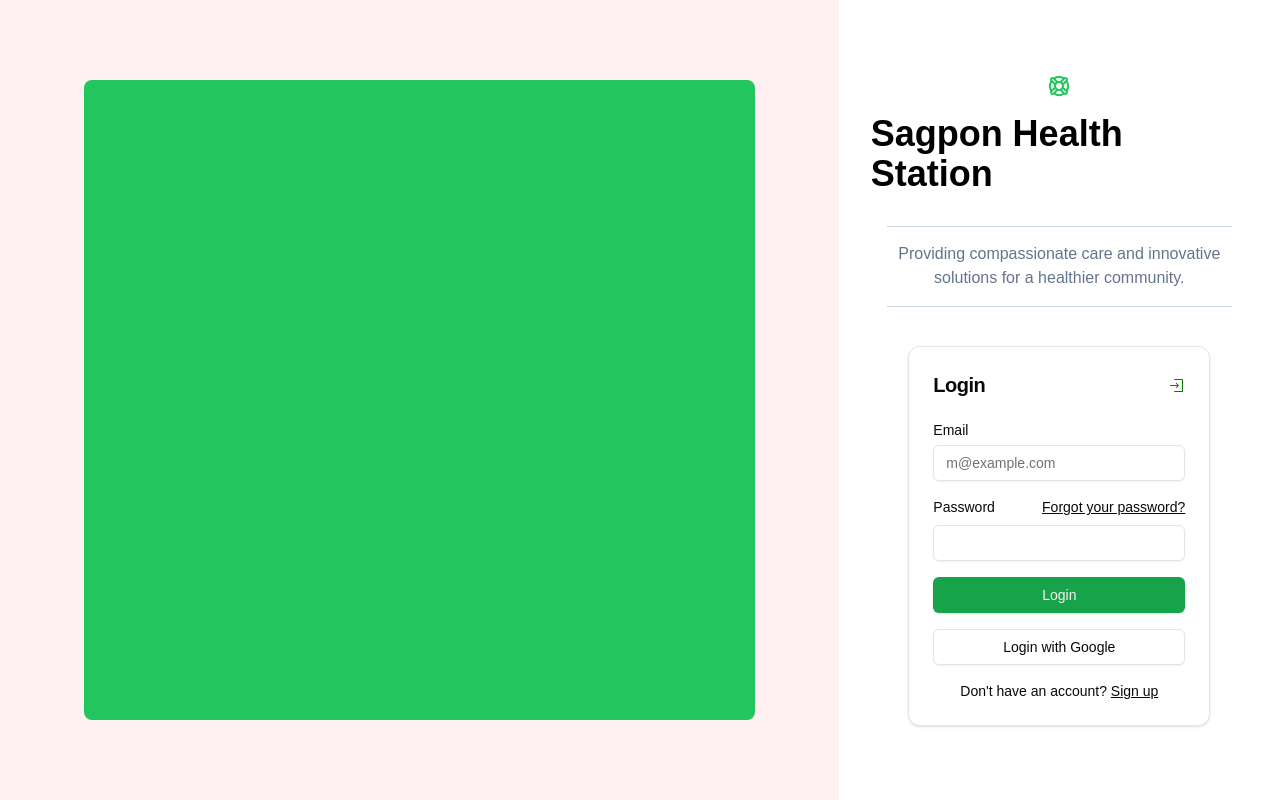
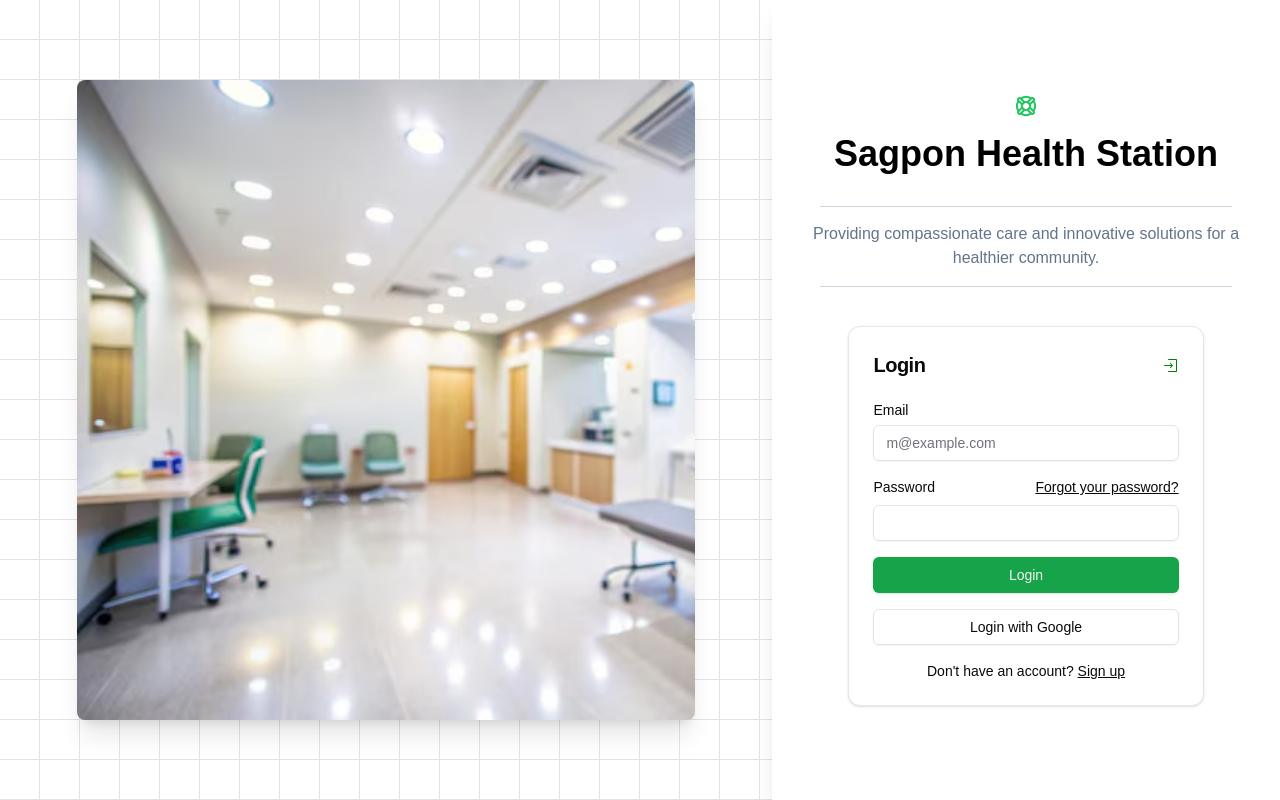
Before and after one commit to zorncbllr/sagpon-medical-system, a React (Vite) app in the folder client/: page /login in a window 1280 px wide. Built offline with nearby package versions, Linux system fonts and the light colour scheme.

Commit message:
styled login page

```diff
--- /dev/null
+++ b/client/src/components/ui/grid-pattern.tsx
@@ -0,0 +1,72 @@
+import { useId } from "react";
+
+import { cn } from "../../lib/utils";
+
+interface GridPatternProps {
+  width?: number;
+  height?: number;
+  x?: number;
+  y?: number;
+  squares?: Array<[x: number, y: number]>;
+  strokeDasharray?: string;
+  className?: string;
+  [key: string]: unknown;
+}
+
+export function GridPattern({
+  width = 40,
+  height = 40,
+  x = -1,
+  y = -1,
+  strokeDasharray = "0",
+  squares,
+  className,
+  ...props
+}: GridPatternProps) {
+  const id = useId();
+
+  return (
+    <svg
+      aria-hidden="true"
+      className={cn(
+        "pointer-events-none absolute inset-0 h-full w-full fill-gray-400/30 stroke-gray-400/30",
+        className
+      )}
+      {...props}
+    >
+      <defs>
+        <pattern
+          id={id}
+          width={width}
+          height={height}
+          patternUnits="userSpaceOnUse"
+          x={x}
+          y={y}
+        >
+          <path
+            d={`M.5 ${height}V.5H${width}`}
+            fill="none"
+            strokeDasharray={strokeDasharray}
+          />
+        </pattern>
+      </defs>
+      <rect width="100%" height="100%" strokeWidth={0} fill={`url(#${id})`} />
+      {squares && (
+        <svg x={x} y={y} className="overflow-visible">
+          {squares.map(([x, y]) => (
+            <rect
+              strokeWidth="0"
+              key={`${x}-${y}`}
+              width={width - 1}
+              height={height - 1}
+              x={x * width + 1}
+              y={y * height + 1}
+            />
+          ))}
+        </svg>
+      )}
+    </svg>
+  );
+}
+
+export default GridPattern;
--- a/client/src/index.css
+++ b/client/src/index.css
@@ -17,6 +17,7 @@ body {
 
 @layer base {
   :root {
+    --login-image: url('/login-image.avif');
     --background: 0 0% 100%;
     --foreground: 240 10% 3.9%;
     --card: 0 0% 100%;
@@ -24,7 +25,7 @@ body {
     --popover: 0 0% 100%;
     --popover-foreground: 240 10% 3.9%;
     --primary: 142.1 76.2% 36.3%;
-    --primary-foreground: 355.7 100% 97.3%;
+    --primary-foreground: 60 4.8% 95.9%;
     --secondary: 240 4.8% 95.9%;
     --secondary-foreground: 240 5.9% 10%;
     --muted: 240 4.8% 95.9%;
--- a/client/src/pages/login.tsx
+++ b/client/src/pages/login.tsx
@@ -1,14 +1,16 @@
 import { LoginForm } from "../components/login-form";
 import Logo from "../assets/logo";
+import GridPattern from "../components/ui/grid-pattern";
 
 function Login() {
   return (
-    <main className="w-full h-screen flex bg-primary-foreground">
+    <main className="w-full h-screen flex">
       <section className="w-full grid place-items-center">
-        <div className="w-4/5 h-4/5 bg-green-500 rounded-lg"></div>
+        <div className="bg-backdrop w-4/5 h-4/5 bg-cover z-50 rounded-lg shadow-xl"></div>
+        <GridPattern />
       </section>
 
-      <section className="w-1/2 h-full bg-white flex flex-col gap-6 items-center justify-center px-8">
+      <section className="w-[50rem] h-full bg-white flex flex-col gap-6 items-center justify-center px-8 z-50 shadow-xl">
         <div className="grid place-items-center gap-4">
           <Logo />
           <h1 className="text-4xl font-semibold">Sagpon Health Station</h1>
--- a/client/tailwind.config.js
+++ b/client/tailwind.config.js
@@ -9,6 +9,9 @@ export default {
         lg: "var(--radius)",
         md: "calc(var(--radius) - 2px)",
         sm: "calc(var(--radius) - 4px)",
+      },
+      backgroundImage: {
+        backdrop: "var(--login-image)",
       },
       colors: {
         background: "hsl(var(--background))",
```
Also changed, not shown: client/public/login-image.avif (added).
